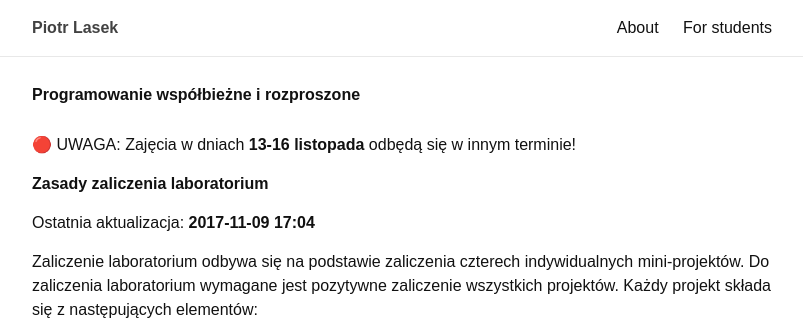
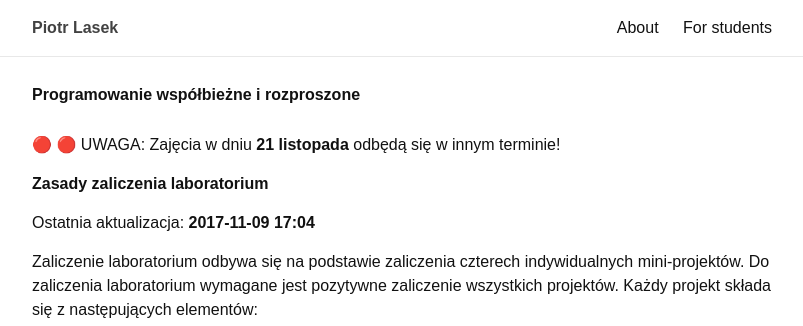
Before and after one commit to piotrlasek/piotrlasek.github.io, a Jekyll site: the page built from for-students/pwir2017.md, in a window 1280 px wide and 900 px high. Shown: the top 326 px of the window, without its empty margins (238-1041 px from the left). Built offline with Jekyll 4.4.1, drawn with Linux system fonts in a browser that asks for light colours.

Commit message:
Update pwir2017.md

```diff
--- a/for-students/pwir2017.md
+++ b/for-students/pwir2017.md
@@ -5,7 +5,7 @@ permalink: /for-students/pwir
 exclude: true
 ---
 
-&#x1F534; UWAGA: Zajęcia w dniach **13-16 listopada** odbędą się w innym terminie!
+&#x1F534; &#x1F534; UWAGA: Zajęcia w dniu **21 listopada** odbędą się w innym terminie!
 
 # Zasady zaliczenia laboratorium
 
```
